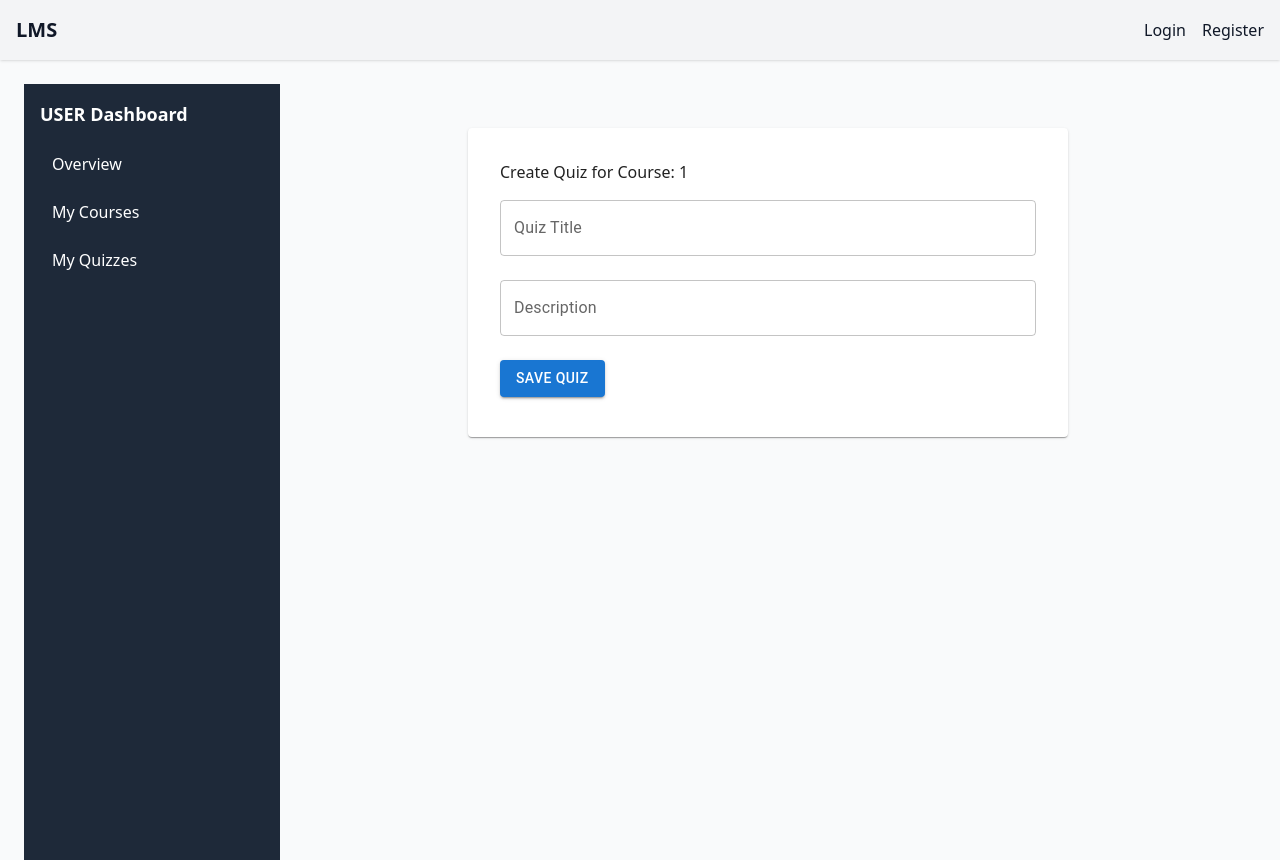
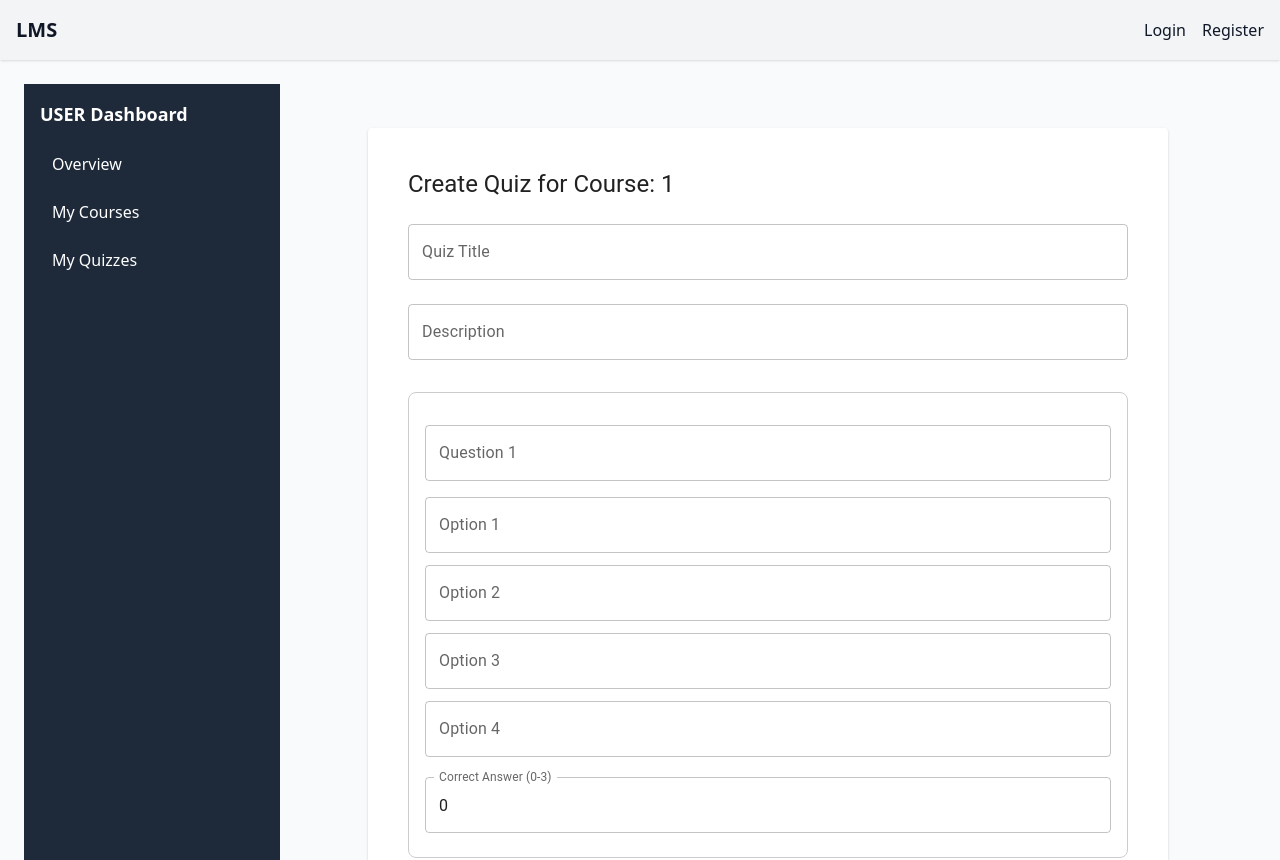
Before and after one commit to gpavan234/lms-api-frontend, a Next.js app: page /dashboard/courses/1/add-quiz in a window 1280 px wide. Shown: the top 860 px of the page. Built offline with nearby package versions, Linux system fonts and the light colour scheme.

Commit message:
update some changes in quiz

```diff
--- a/src/app/dashboard/courses/[id]/add-quiz/page.tsx
+++ b/src/app/dashboard/courses/[id]/add-quiz/page.tsx
@@ -2,35 +2,78 @@
 
 import { useParams } from "next/navigation";
 import { useState } from "react";
-import { TextField, Button, Card, CardContent } from "@mui/material";
+import {
+  TextField,
+  Button,
+  Card,
+  CardContent,
+  Typography,
+  Box,
+} from "@mui/material";
+import Cookies from "js-cookie";
 
 export default function AddQuizPage() {
   const params = useParams();
-  const courseId = params.id as string; // ✅ match folder [id]
-
-  console.log("Course ID from params:", courseId); // Debug log
+  const courseId = params.id as string;
 
   const [title, setTitle] = useState("");
   const [description, setDescription] = useState("");
+  const [questions, setQuestions] = useState([
+    { question: "", options: ["", "", "", ""], correctAnswer: 0 },
+  ]);
 
+  // ✅ Add new question block
+  const addQuestion = () => {
+    setQuestions([
+      ...questions,
+      { question: "", options: ["", "", "", ""], correctAnswer: 0 },
+    ]);
+  };
+
+  // ✅ Update question text
+  const handleQuestionChange = (qIndex: number, value: string) => {
+    const updated = [...questions];
+    updated[qIndex].question = value;
+    setQuestions(updated);
+  };
+
+  // ✅ Update option text
+  const handleOptionChange = (
+    qIndex: number,
+    oIndex: number,
+    value: string
+  ) => {
+    const updated = [...questions];
+    updated[qIndex].options[oIndex] = value;
+    setQuestions(updated);
+  };
+
+  // ✅ Update correct answer
+  const handleCorrectChange = (qIndex: number, value: number) => {
+    const updated = [...questions];
+    updated[qIndex].correctAnswer = value;
+    setQuestions(updated);
+  };
+
+  // ✅ Submit quiz
   const handleSubmit = async () => {
     try {
       const res = await fetch(`http://localhost:5000/api/quizzes`, {
         method: "POST",
         headers: {
           "Content-Type": "application/json",
-          Authorization: `Bearer ${localStorage.getItem("token")}`,
+          Authorization: `Bearer ${Cookies.get("token")}`,
         },
         body: JSON.stringify({
-          course: courseId, // ✅ now correctly passed
+          course: courseId,
           title,
           description,
-          questions: [],
+          questions,
         }),
       });
 
       if (res.ok) {
-        alert("Quiz created!");
+        alert("Quiz created successfully!");
       } else {
         const data = await res.json();
         alert(data.message || "Error creating quiz");
@@ -41,9 +84,13 @@ export default function AddQuizPage() {
   };
 
   return (
-    <Card sx={{ maxWidth: 600, margin: "20px auto", padding: 2 }}>
+    <Card sx={{ maxWidth: 800, margin: "20px auto", padding: 3 }}>
       <CardContent>
-        <h2>Create Quiz for Course: {courseId}</h2>
+        <Typography variant="h5" gutterBottom>
+          Create Quiz for Course: {courseId}
+        </Typography>
+
+        {/* Quiz Title */}
         <TextField
           label="Quiz Title"
           value={title}
@@ -51,6 +98,8 @@ export default function AddQuizPage() {
           fullWidth
           margin="normal"
         />
+
+        {/* Quiz Description */}
         <TextField
           label="Description"
           value={description}
@@ -58,11 +107,49 @@ export default function AddQuizPage() {
           fullWidth
           margin="normal"
         />
+
+        {/* Questions */}
+        {questions.map((q, qIndex) => (
+          <Box key={qIndex} sx={{ mt: 3, p: 2, border: "1px solid #ccc", borderRadius: 2 }}>
+            <TextField
+              label={`Question ${qIndex + 1}`}
+              value={q.question}
+              onChange={(e) => handleQuestionChange(qIndex, e.target.value)}
+              fullWidth
+              margin="normal"
+            />
+
+            {q.options.map((opt, oIndex) => (
+              <TextField
+                key={oIndex}
+                label={`Option ${oIndex + 1}`}
+                value={opt}
+                onChange={(e) => handleOptionChange(qIndex, oIndex, e.target.value)}
+                fullWidth
+                margin="dense"
+              />
+            ))}
+
+            <TextField
+              label="Correct Answer (0-3)"
+              type="number"
+              value={q.correctAnswer}
+              onChange={(e) => handleCorrectChange(qIndex, Number(e.target.value))}
+              fullWidth
+              margin="normal"
+            />
+          </Box>
+        ))}
+
+        <Button onClick={addQuestion} variant="outlined" sx={{ mt: 2 }}>
+          ➕ Add Another Question
+        </Button>
+
         <Button
           variant="contained"
           color="primary"
           onClick={handleSubmit}
-          sx={{ mt: 2 }}
+          sx={{ mt: 3, ml: 2 }}
         >
           Save Quiz
         </Button>
```
